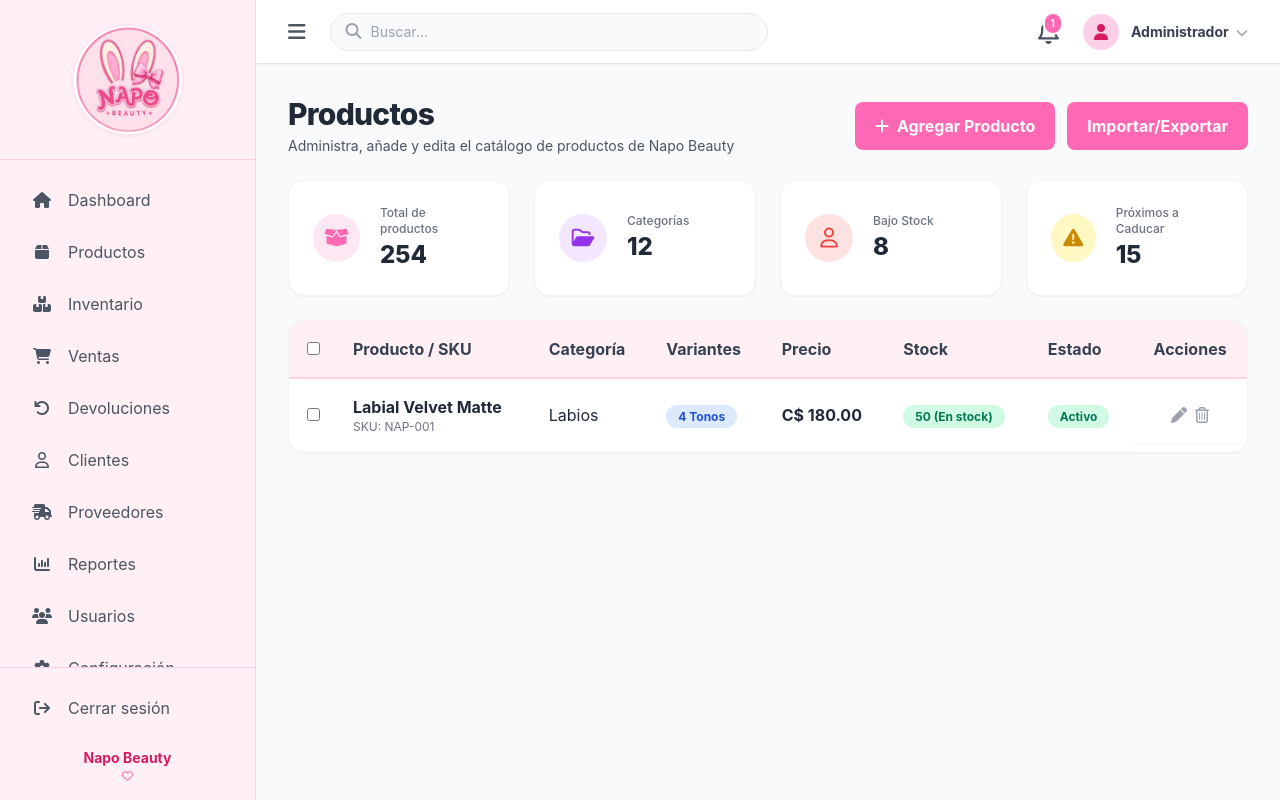
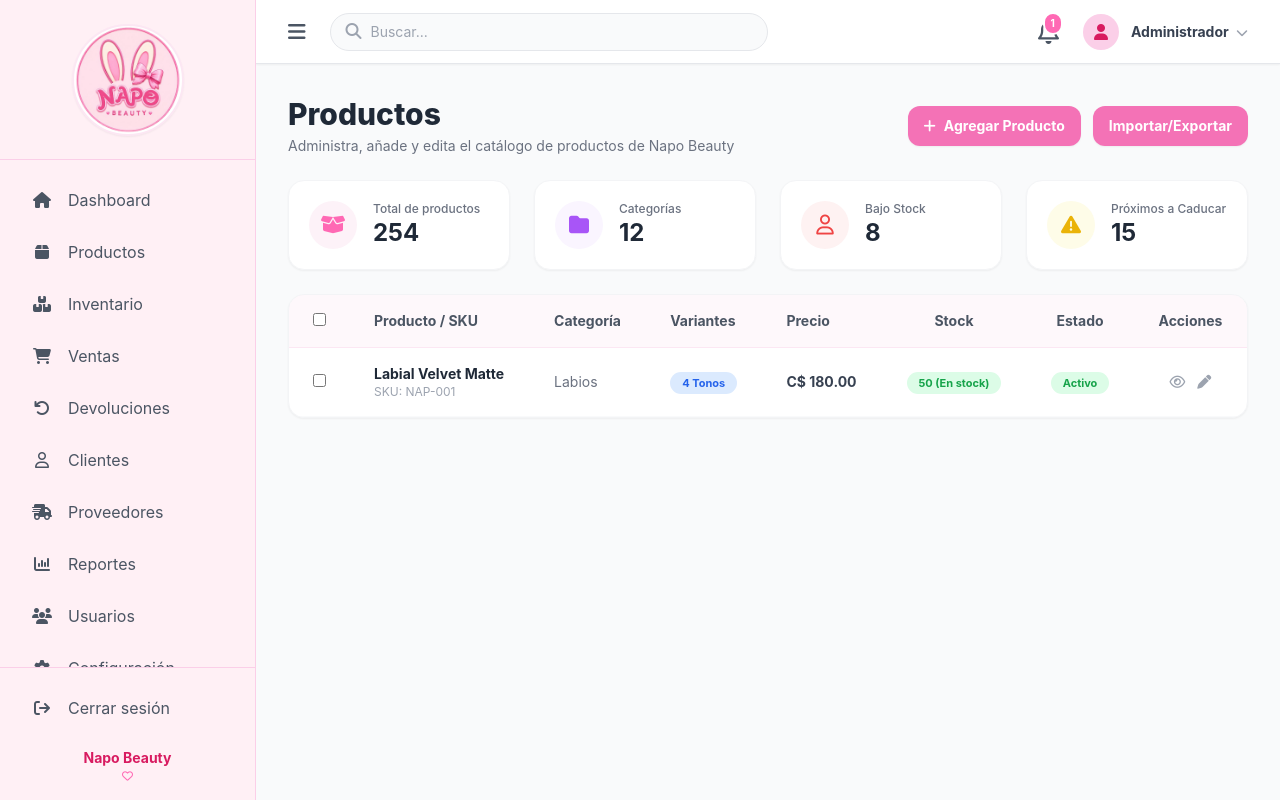
Before and after one commit to Vane8949/NapoBeauty, a Django app: page /productos/ in a window 1280 px wide. Run offline with Django 5.2, Linux system fonts and the light colour scheme; some libraries are stand-ins or nearby versions.

Commit message:
Update index.html

```diff
--- a/templates/productos/index.html
+++ b/templates/productos/index.html
@@ -1,88 +1,77 @@
 {% extends 'base.html' %}
 {% load static %}
 
-{% block extra_css %}
-<!-- CSS exclusivo de Productos -->
-<link rel="stylesheet" href="{% static 'css/productos.css' %}">
-{% endblock %}
-
 {% block content %}
-<div class="flex flex-col xl:flex-row justify-between items-start xl:items-center gap-6 mb-6">
-    <div class="flex-1">
-        <h1 class="text-3xl font-extrabold text-gray-800 tracking-tight mb-1">Productos</h1>
-        <p class="text-gray-600 text-sm">Administra, añade y edita el catálogo de productos de Napo Beauty</p>
+<div class="mb-6 flex justify-between items-center">
+    <div>
+        <h1 class="text-3xl font-extrabold text-gray-800">Productos</h1>
+        <p class="text-gray-500 text-sm mt-1">Administra, añade y edita el catálogo de productos de Napo Beauty</p>
     </div>
-
-    <div class="flex flex-col sm:flex-row items-center gap-4">
     <div class="flex gap-3">
-            <button class="btn-primario"><i class="fa-solid fa-plus"></i> Agregar Producto</button>
-            <button class="btn-primario">Importar/Exportar</button>
-        </div>
+        <button class="bg-pink-400 hover:bg-pink-500 text-white px-4 py-2.5 rounded-xl font-bold text-sm shadow-sm transition-colors flex items-center gap-2">
+            <i class="fa-solid fa-plus"></i> Agregar Producto
+        </button>
+        <button class="bg-pink-400 hover:bg-pink-500 text-white px-4 py-2.5 rounded-xl font-bold text-sm shadow-sm transition-colors">
+            Importar/Exportar
+        </button>
     </div>
 </div>
 
-<div class="grid grid-cols-1 md:grid-cols-2 lg:grid-cols-4 gap-6 mb-6">
-    <div class="tarjeta-kpi">
-        <div class="tarjeta-icono bg-pink-100 text-napo-primary"><i class="fa-solid fa-box-open"></i></div>
-        <div>
-            <p class="text-xs text-gray-500 font-medium mb-0.5">Total de productos</p>
-            <h2 class="text-2xl font-extrabold text-gray-800">254</h2>
+<!-- KPIs -->
+<div class="grid grid-cols-1 md:grid-cols-4 gap-6 mb-6">
+    <div class="bg-white p-5 rounded-2xl shadow-sm border border-gray-100 flex items-center gap-4">
+        <div class="w-12 h-12 bg-pink-50 text-napo-primary rounded-full flex items-center justify-center text-xl"><i class="fa-solid fa-box-open"></i></div>
+        <div><p class="text-xs text-gray-500 font-medium">Total de productos</p><h2 class="text-2xl font-bold text-gray-800">254</h2></div>
     </div>
+    <div class="bg-white p-5 rounded-2xl shadow-sm border border-gray-100 flex items-center gap-4">
+        <div class="w-12 h-12 bg-purple-50 text-purple-500 rounded-full flex items-center justify-center text-xl"><i class="fa-solid fa-folder"></i></div>
+        <div><p class="text-xs text-gray-500 font-medium">Categorías</p><h2 class="text-2xl font-bold text-gray-800">12</h2></div>
     </div>
-    <div class="tarjeta-kpi">
-        <div class="tarjeta-icono bg-purple-100 text-purple-600"><i class="fa-regular fa-folder-open"></i></div>
-        <div>
-            <p class="text-xs text-gray-500 font-medium mb-0.5">Categorías</p>
-            <h2 class="text-2xl font-extrabold text-gray-800">12</h2>
+    <div class="bg-white p-5 rounded-2xl shadow-sm border border-gray-100 flex items-center gap-4">
+        <div class="w-12 h-12 bg-red-50 text-red-500 rounded-full flex items-center justify-center text-xl"><i class="fa-regular fa-user"></i></div>
+        <div><p class="text-xs text-gray-500 font-medium">Bajo Stock</p><h2 class="text-2xl font-bold text-gray-800">8</h2></div>
     </div>
-    </div>
-    <div class="tarjeta-kpi">
-        <div class="tarjeta-icono bg-red-100 text-red-500"><i class="fa-regular fa-user"></i></div>
-        <div>
-            <p class="text-xs text-gray-500 font-medium mb-0.5">Bajo Stock</p>
-            <h2 class="text-2xl font-extrabold text-gray-800">8</h2>
-        </div>
-    </div>
-    <div class="tarjeta-kpi">
-        <div class="tarjeta-icono bg-yellow-100 text-yellow-600"><i class="fa-solid fa-triangle-exclamation"></i></div>
-        <div>
-            <p class="text-xs text-gray-500 font-medium mb-0.5">Próximos a Caducar</p>
-            <h2 class="text-2xl font-extrabold text-gray-800">15</h2>
-        </div>
+    <div class="bg-white p-5 rounded-2xl shadow-sm border border-gray-100 flex items-center gap-4">
+        <div class="w-12 h-12 bg-yellow-50 text-yellow-500 rounded-full flex items-center justify-center text-xl"><i class="fa-solid fa-triangle-exclamation"></i></div>
+        <div><p class="text-xs text-gray-500 font-medium">Próximos a Caducar</p><h2 class="text-2xl font-bold text-gray-800">15</h2></div>
     </div>
 </div>
 
+<!-- Tabla -->
 <div class="bg-white rounded-2xl shadow-sm border border-gray-100 overflow-hidden">
-    <div class="overflow-x-auto">
-        <table class="tabla-napo">
-            <thead>
+    <table class="w-full text-left text-sm">
+        <thead class="bg-pink-50/50 text-gray-600 font-medium border-b border-pink-100">
             <tr>
-                    <th class="w-12 text-center"><input type="checkbox" class="rounded accent-pink-500"></th>
-                    <th>Producto / SKU</th>
-                    <th>Categoría</th>
-                    <th>Variantes</th>
-                    <th>Precio</th>
-                    <th>Stock</th>
-                    <th>Estado</th>
-                    <th class="text-center">Acciones</th>
+                <th class="py-4 px-6 w-12"><input type="checkbox" class="rounded border-gray-300 text-pink-500 focus:ring-pink-500"></th>
+                <th class="py-4 px-6">Producto / SKU</th>
+                <th class="py-4 px-6">Categoría</th>
+                <th class="py-4 px-6">Variantes</th>
+                <th class="py-4 px-6">Precio</th>
+                <th class="py-4 px-6 text-center">Stock</th>
+                <th class="py-4 px-6 text-center">Estado</th>
+                <th class="py-4 px-6 text-center">Acciones</th>
             </tr>
         </thead>
-            <tbody>
-                <tr>
-                    <td class="text-center"><input type="checkbox" class="rounded accent-pink-500"></td>
-                    <td><p class="font-bold text-gray-800">Labial Velvet Matte</p><p class="text-xs text-gray-500">SKU: NAP-001</p></td>
-                    <td>Labios</td>
-                    <td><span class="badge badge-neutro bg-blue-100 text-blue-700">4 Tonos</span></td>
-                    <td class="font-bold">C$ 180.00</td>
-                    <td><span class="badge badge-exito">50 (En stock)</span></td>
-                    <td><span class="badge badge-exito">Activo</span></td>
-                    <td class="text-center text-gray-400 gap-2 flex justify-center mt-2">
-                        <button class="hover:text-napo-primary"><i class="fa-solid fa-pen"></i></button>
-                        <button class="hover:text-red-500"><i class="fa-regular fa-trash-can"></i></button>
+        <tbody class="text-gray-700">
+            <tr class="border-b border-gray-50 hover:bg-gray-50 transition">
+                <td class="py-4 px-6"><input type="checkbox" class="rounded border-gray-300 text-pink-500 focus:ring-pink-500"></td>
+                <td class="py-4 px-6">
+                    <p class="font-bold text-gray-800">Labial Velvet Matte</p>
+                    <p class="text-xs text-gray-400">SKU: NAP-001</p>
+                </td>
+                <td class="py-4 px-6 text-gray-500">Labios</td>
+                <td class="py-4 px-6"><span class="bg-blue-100 text-blue-600 text-[11px] px-3 py-1 rounded-full font-bold">4 Tonos</span></td>
+                <td class="py-4 px-6 font-bold">C$ 180.00</td>
+                <td class="py-4 px-6 text-center"><span class="bg-green-100 text-green-600 text-[11px] px-3 py-1 rounded-full font-bold">50 (En stock)</span></td>
+                <td class="py-4 px-6 text-center"><span class="bg-green-100 text-green-600 text-[11px] px-3 py-1 rounded-full font-bold">Activo</span></td>
+
+                <!-- COLUMNA ACCIONES CORREGIDA -->
+                <td class="py-4 px-6 text-center">
+                    <button class="text-gray-400 hover:text-pink-500 transition mx-1" title="Ver detalles"><i class="fa-regular fa-eye"></i></button>
+                    <button class="text-gray-400 hover:text-blue-500 transition mx-1" title="Editar"><i class="fa-solid fa-pen"></i></button>
                 </td>
             </tr>
         </tbody>
     </table>
 </div>
-</div>
 {% endblock %}
```
Lines whose indentation alone changed are shown as unchanged.
